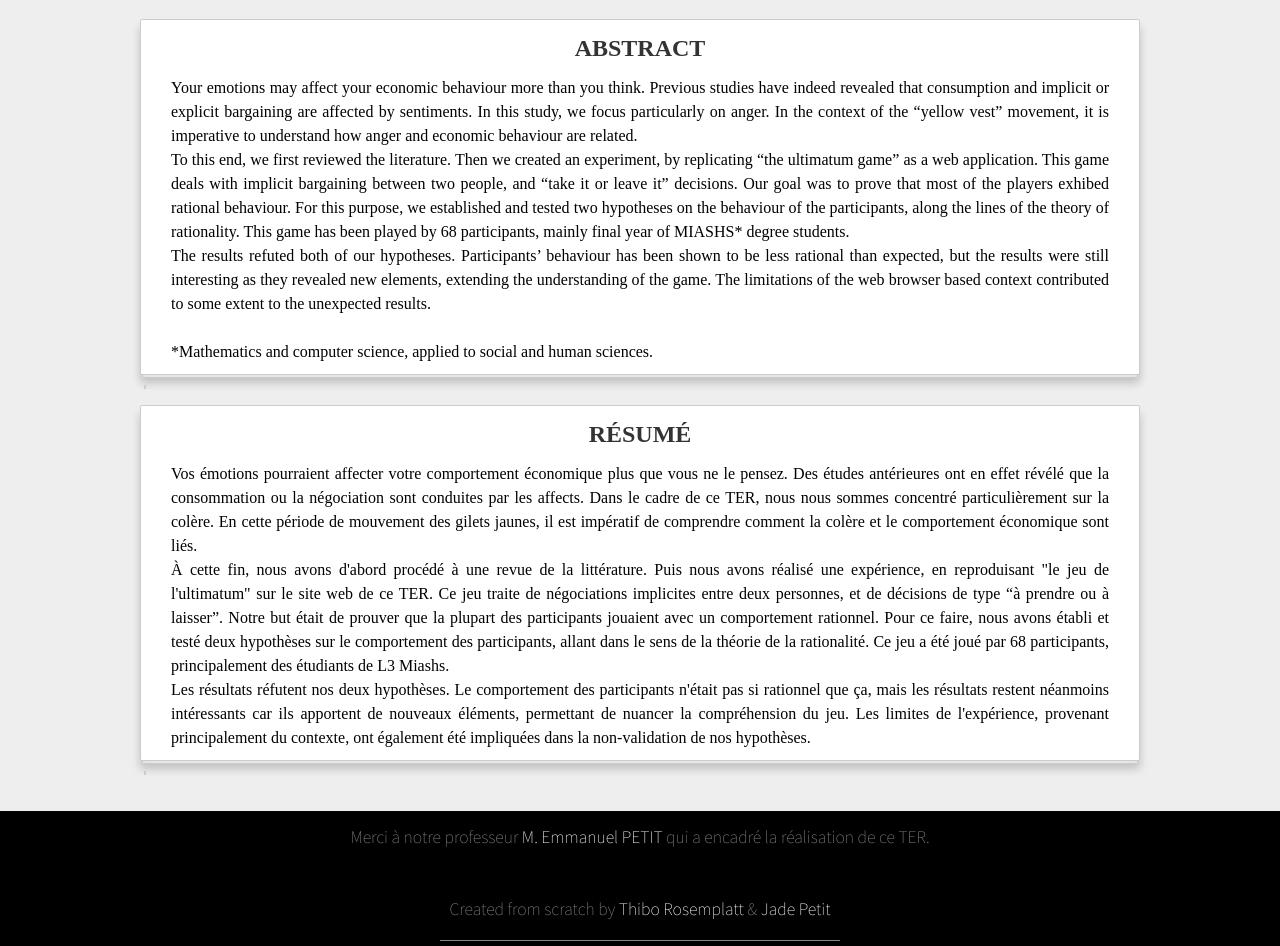
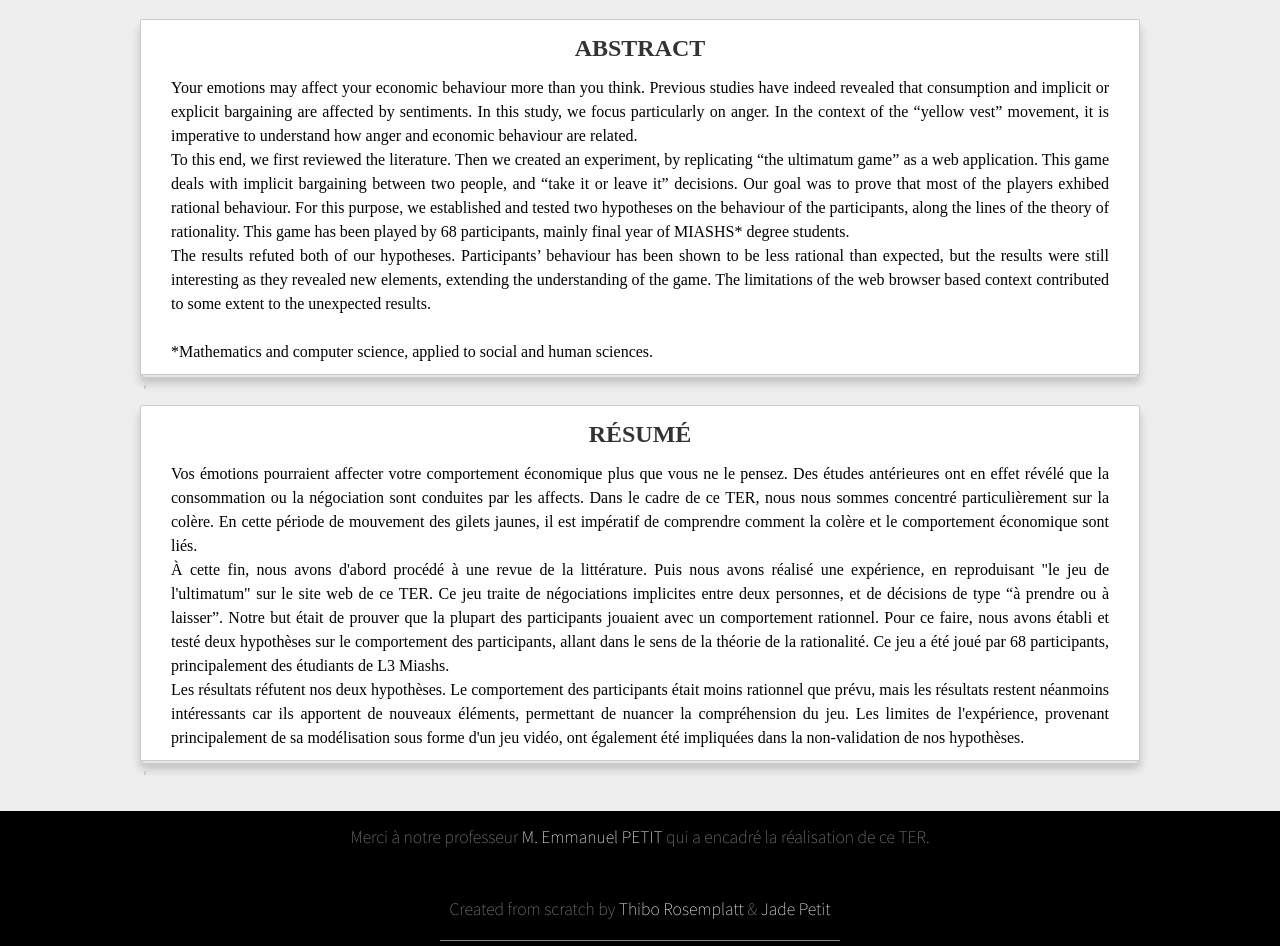
Before and after one commit to Jadounix/economie_colere, a PHP site: page / in a window 1280 px wide. Shown: the part 103-1049 px from the top of the page. Run offline with PHP 8.4, Linux system fonts and the light colour scheme; some libraries are stand-ins or nearby versions.

Commit message:
corrections

```diff
--- a/index.php
+++ b/index.php
@@ -18,8 +18,8 @@
   <p>À cette fin, nous avons d'abord procédé à une revue de la littérature. Puis nous avons réalisé une expérience, en reproduisant "le jeu de l'ultimatum" sur le site web de ce TER.
   Ce jeu traite de négociations implicites entre deux personnes, et de décisions de type “à prendre ou à laisser”. Notre but était de prouver que la plupart des participants jouaient avec un comportement rationnel. Pour ce faire, nous avons établi et testé deux hypothèses sur le comportement des participants, allant dans le sens de la théorie de la rationalité. Ce jeu a été joué par 68 participants, principalement des étudiants de L3 Miashs.
   </p>
-  <p>Les résultats réfutent nos deux hypothèses. Le comportement des participants n'était pas si rationnel que ça, mais les résultats restent néanmoins intéressants car ils apportent de nouveaux éléments, permettant de nuancer la compréhension du jeu.
-  Les limites de l'expérience, provenant principalement du contexte, ont également été impliquées dans la non-validation de nos hypothèses.
+  <p>Les résultats réfutent nos deux hypothèses. Le comportement des participants était moins rationnel que prévu, mais les résultats restent néanmoins intéressants car ils apportent de nouveaux éléments, permettant de nuancer la compréhension du jeu.
+  Les limites de l'expérience, provenant principalement de sa modélisation sous forme d'un jeu vidéo, ont également été impliquées dans la non-validation de nos hypothèses.
   </p>
 
 </div>
```
